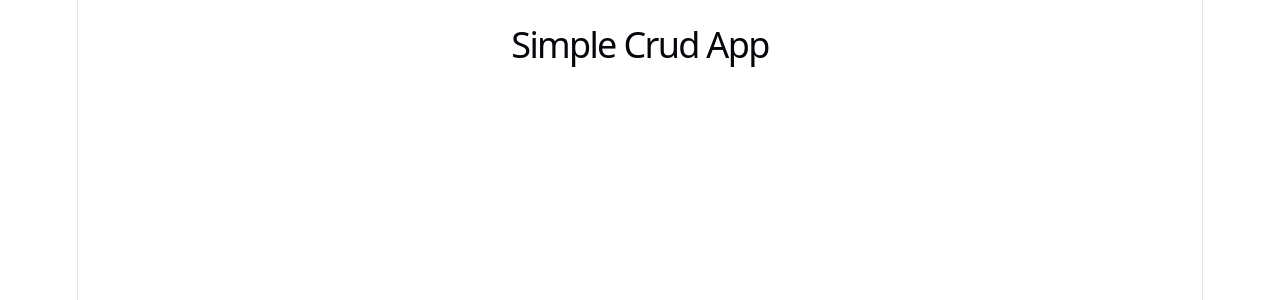
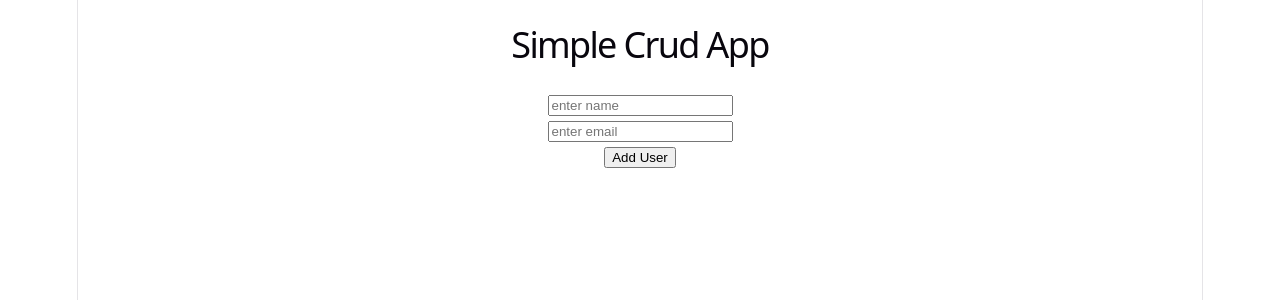
Before and after one commit to itsFakhrulIslam/backend, a React (Vite) app in the folder module54/crudClient/: page / in a window 1280 px wide. Shown: the top 300 px of the page. Built offline with nearby package versions, Linux system fonts and the light colour scheme.

Commit message:
user form added here

```diff
--- a/module54/crudClient/src/App.jsx
+++ b/module54/crudClient/src/App.jsx
@@ -1,9 +1,11 @@
 import "./App.css";
+import Users from "./components/Users";
 
 function App() {
   return (
     <>
       <h1>Simple Crud App</h1>
+      <Users />
     </>
   );
 }
--- /dev/null
+++ b/module54/crudClient/src/components/Users.jsx
@@ -0,0 +1,24 @@
+const Users = () => {
+  const handleForm = (e) => {
+    e.preventDefault();
+
+    // get info to input
+    const name = e.target.name.value;
+    const email = e.target.email.value;
+    console.log(name, email);
+  };
+
+  return (
+    <div>
+      <form onSubmit={handleForm}>
+        <input type="text" name="name" id="" placeholder="enter name" />
+        <br />
+        <input type="text" name="email" id="" placeholder="enter email" />
+        <br />
+        <input type="submit" value="Add User" />
+      </form>
+    </div>
+  );
+};
+
+export default Users;
```
